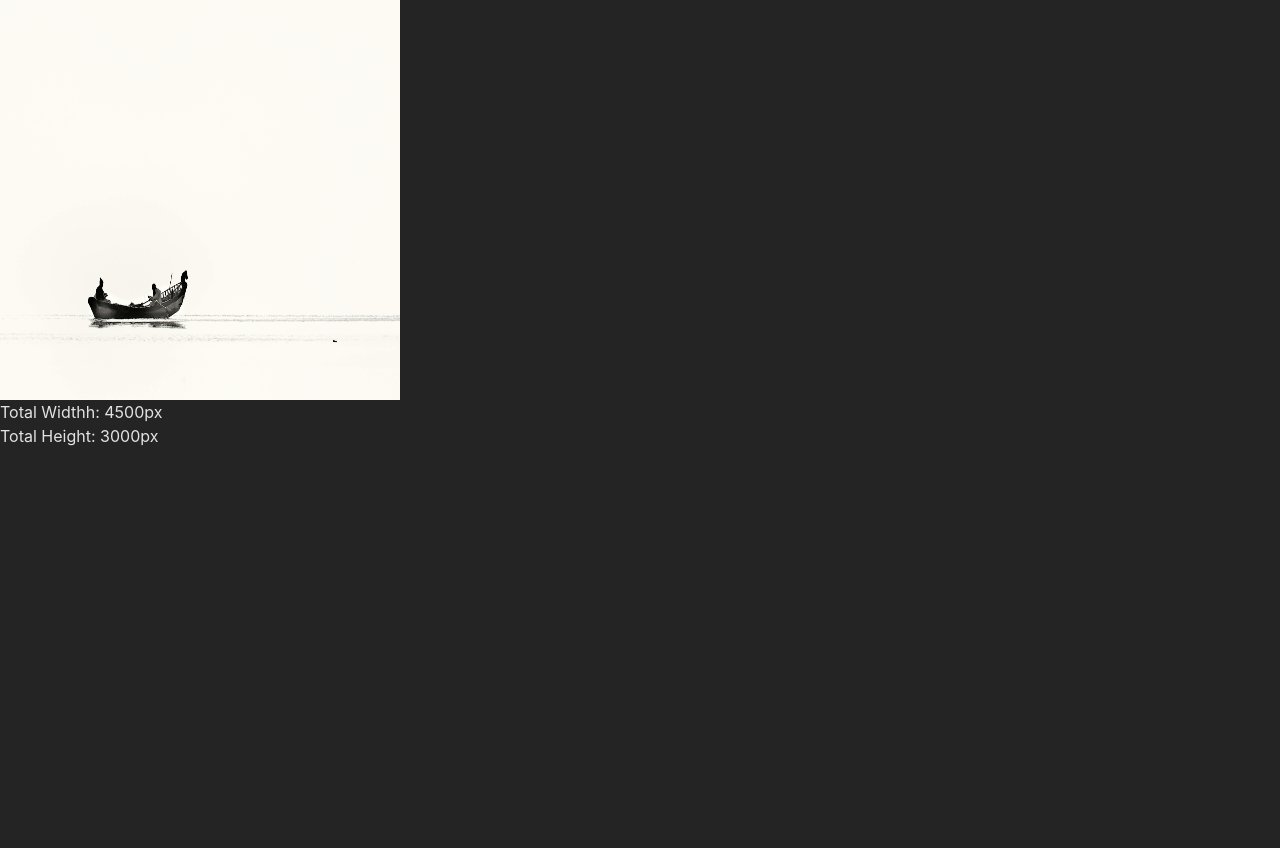
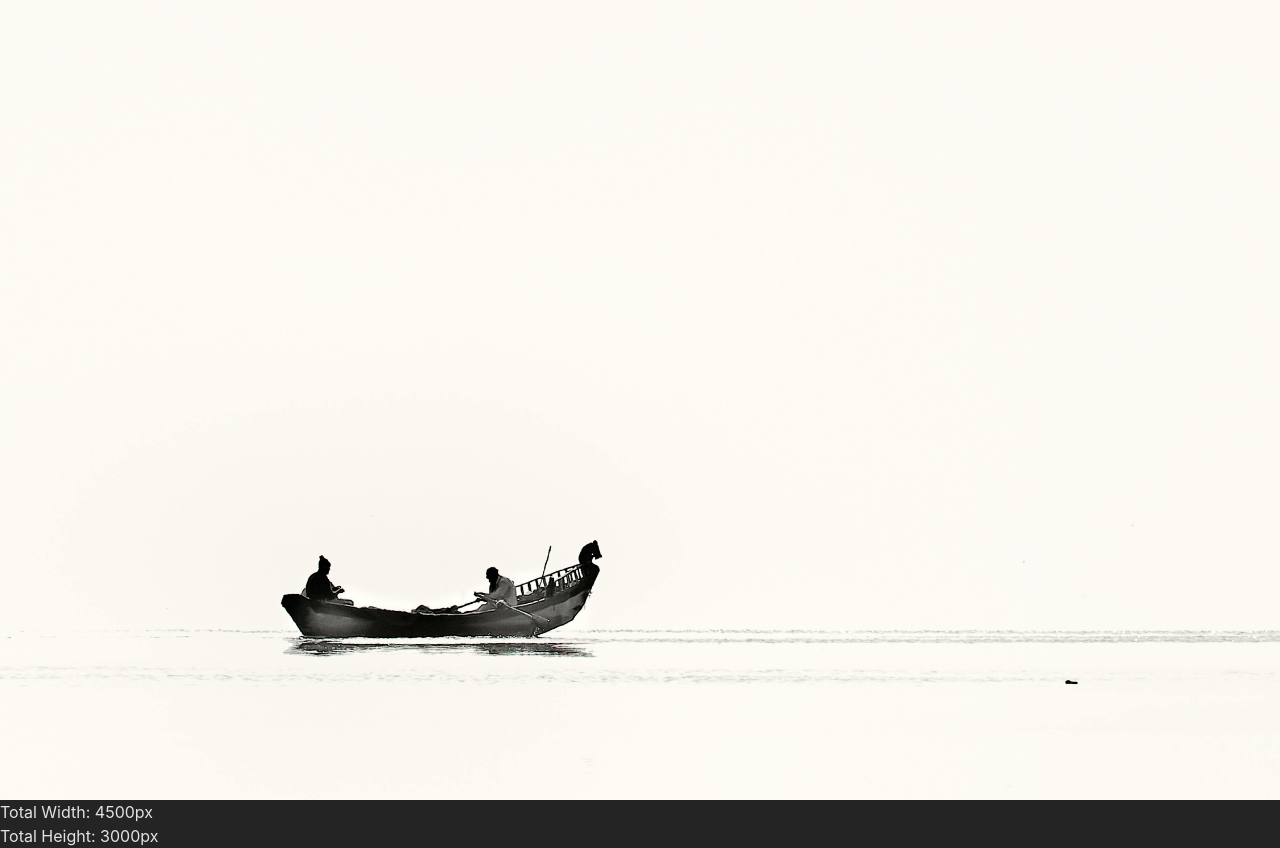
Before and after one commit to Samadhanshelke/Image-pinching, a React (Vite) app: page / in a window 1280 px wide. Before the commit the page ends 800 px from the top, so only its background shows below. Built offline with nearby package versions, Linux system fonts and the light colour scheme.

Commit message:
testing 11

```diff
--- a/src/App.jsx
+++ b/src/App.jsx
@@ -1,10 +1,10 @@
-import ZoomableImage from './ZoomableImage';
-import img from './pexels-jckulkarni-910213.jpg'
-import './App.css'
+
+import img from './pexels-jckulkarni-910213.jpg';
+import ZoomableImage from './ZoomableImage'
 const App = () => {
   return (
-    <div className='overflow-hidden h-full'>
-      <ZoomableImage src={img} />
+    <div style={{ width: '100vw', height: '100vh' }}>
+      <ZoomableImage src={img}/>
     </div>
   );
 };
--- a/src/ZoomableImage.jsx
+++ b/src/ZoomableImage.jsx
@@ -1,4 +1,4 @@
-import React, { useRef, useState, useEffect } from 'react';
+import  { useRef, useState, useEffect } from 'react';
 
 const ZoomableImage = ({ src }) => {
   const containerRef = useRef(null);
@@ -37,22 +37,30 @@ const ZoomableImage = ({ src }) => {
       const currentDistance = getDistance(event.touches[0], event.touches[1]);
       if (initialDistance) {
         const scale = currentDistance / initialDistance;
-
-        if (scale > 1) {
-          console.log('Zooming in');
-        } else if (scale < 1) {
-          console.log('Zooming out');
-        }
-
         setZoom((prevZoom) => Math.max(1, Math.min(prevZoom * scale, 3)));
       }
     } else if (event.touches.length === 1) {
       const deltaX = event.touches[0].clientX - initialTouchPosition.x;
       const deltaY = event.touches[0].clientY - initialTouchPosition.y;
-      setPosition({
-        x: initialPosition.x + deltaX,
-        y: initialPosition.y + deltaY,
-      });
+
+      // Boundary checking
+      const container = containerRef.current;
+      const img = imgRef.current;
+      if (container && img) {
+        const containerRect = container.getBoundingClientRect();
+        const imgRect = img.getBoundingClientRect();
+
+        let newX = initialPosition.x + deltaX;
+        let newY = initialPosition.y + deltaY;
+
+        const maxLeft = containerRect.width - imgRect.width;
+        const maxTop = containerRect.height - imgRect.height;
+
+        newX = Math.min(0, Math.max(newX, maxLeft));
+        newY = Math.min(0, Math.max(newY, maxTop));
+
+        setPosition({ x: newX, y: newY });
+      }
     }
   };
 
@@ -72,14 +80,14 @@ const ZoomableImage = ({ src }) => {
   const containerStyle = {
     position: 'relative',
     overflow: 'hidden',
-    width: '400px',
-    height: '400px',
+    width: '100%',
+    height: '100%',
   };
 
   const imgStyle = {
     position: 'absolute',
     top: `${position.y}px`,
-    left:` ${position.x}px`,
+    left: `${position.x}px`,
     width: `${zoom * 100}%`,
     height: `${zoom * 100}%`,
     maxWidth: 'none',
@@ -88,8 +96,7 @@ const ZoomableImage = ({ src }) => {
   };
 
   return (
-    <>
-    <div
+    <>    <div
       ref={containerRef}
       style={containerStyle}
       onTouchStart={handleTouchStart}
@@ -104,10 +111,11 @@ const ZoomableImage = ({ src }) => {
       />
     </div>
       <div>
-        <p>Total Widthh: {totalWidth}px</p>
+        <p>Total Width: {totalWidth}px</p>
         <p>Total Height: {totalHeight}px</p>
       </div>
     </>
+
   );
 };
 
```
